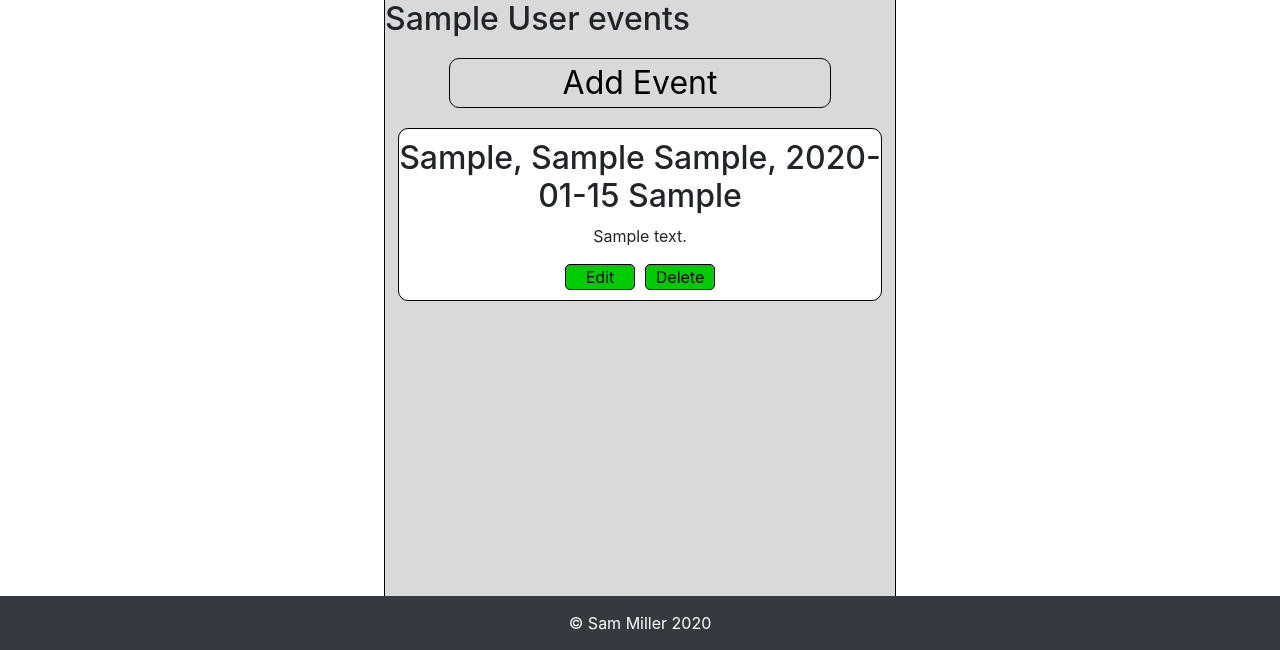
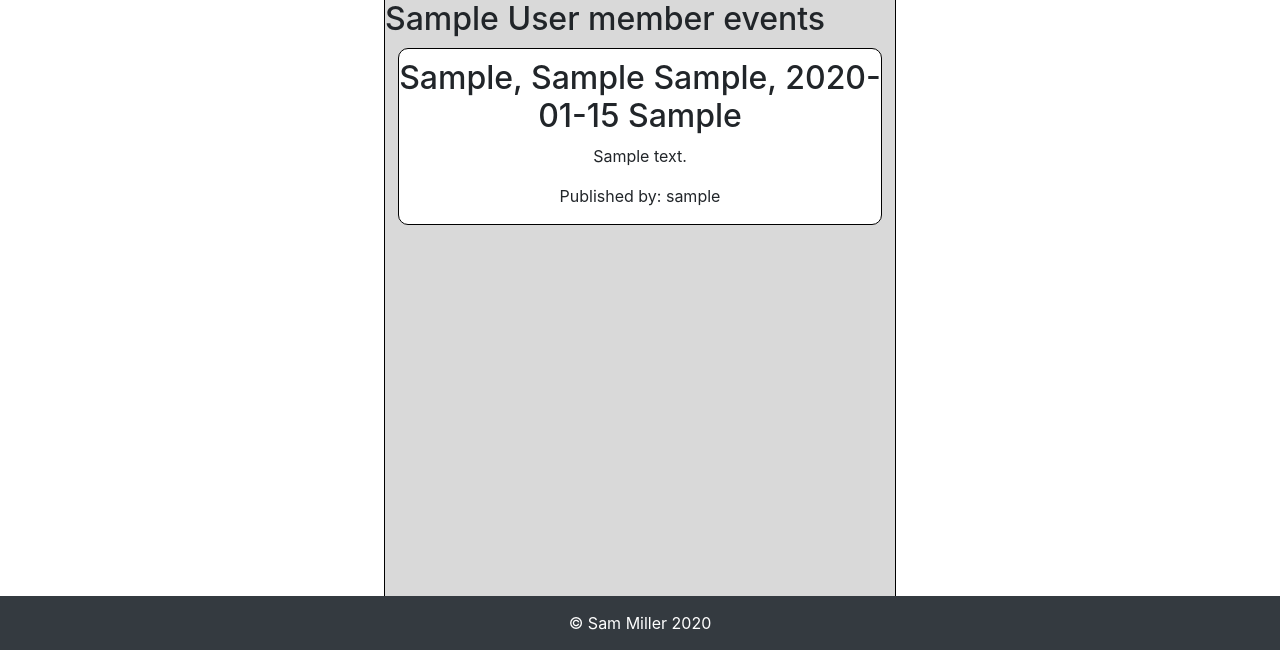
Before and after one commit to SamuelJMiller/group-scheduler, a Flask app: page /group/1/events in a window 1280 px wide. Shown: the part 150-800 px from the top of the page. Run offline with Flask 2, Linux system fonts and the light colour scheme; a user stored in the database is signed in; tables that the repository leaves empty hold one stand-in row (values such as "Sample post"); some libraries are stand-ins or nearby versions.

Commit message:
finish group/group member events

```diff
--- a/app/routes.py
+++ b/app/routes.py
@@ -224,7 +224,13 @@ def group_profile(groupid):
     form = EmptyForm()
     e_form = EmptyForm()
     d_form = EmptyForm()
-    return render_template('group.html', title=group.group_name, group=group, form=form, exit_form=e_form, del_form=d_form)
+
+    event_count = 0
+    for user in group.members:
+        for event in user.engagements:
+            if event.is_published_groupies == True:
+                event_count += 1
+    return render_template('group.html', title=group.group_name, group=group, form=form, exit_form=e_form, del_form=d_form, event_count=event_count)
 
 @app.route('/group/<groupid>/members')
 @login_required
@@ -270,7 +276,7 @@ def delete_group_event(groupid, eventid):
     db.session.delete(event)
     db.session.commit()
     flash('Event deleted!')
-    return redirect(url_for('group_events', groupid=groupid))
+    return redirect(url_for('group_profile', groupid=groupid))
 
 @app.route('/group/<groupid>/event/<eventid>/edit', methods=['GET', 'POST'])
 @login_required
--- /dev/null
+++ b/app/templates/_group_member_event.html
@@ -0,0 +1,7 @@
+<div class="group-event-member">
+    <h2 class="group-event-member-header">{{ g_event.weekday }}, {{ g_event.month }} {{ g_event.day }}, {{ g_event.time }} {{ g_event.am_pm }}</h2>
+
+    <p class="group-event-desc">{{ g_event.description }}</p>
+
+    <p class="scheduled-by">Published by: {{ g_event.scheduler.username }}</p>
+</div>
--- a/app/templates/group_events.html
+++ b/app/templates/group_events.html
@@ -1,17 +1,13 @@
 {% extends "base.html" %}
 
 {% block content %}
-    <h2 id="group-events-header">{{ group.group_name }} events</h2>
+    <h2 id="group-events-header">{{ group.group_name }} member events</h2>
 
-    {% if group.admin == current_user %}
-        <a id="group-add-event" href="{{ url_for('new_group_event', groupid=group.id) }}">Add Event</a>
-    {% endif %}
-
-    {% for g_event in group.engagements %}
-        {% if group.admin == current_user %}
-            {% include "_group_event_admin_view.html" %}
-        {% else %}
-            {% include "_group_event_member_view.html" %}
-        {% endif %}
-    {% endfor%}
+    {% for user in group.members %}
+        {% for g_event in user.engagements %}
+            {% if g_event.is_published_groupies == True %}
+                {% include "_group_member_event.html" %}
+            {% endif %}
+        {% endfor%}
+    {% endfor %}
 {% endblock %}
```
Also changed, not shown: app/templates/group.html (+15 -1 lines).
